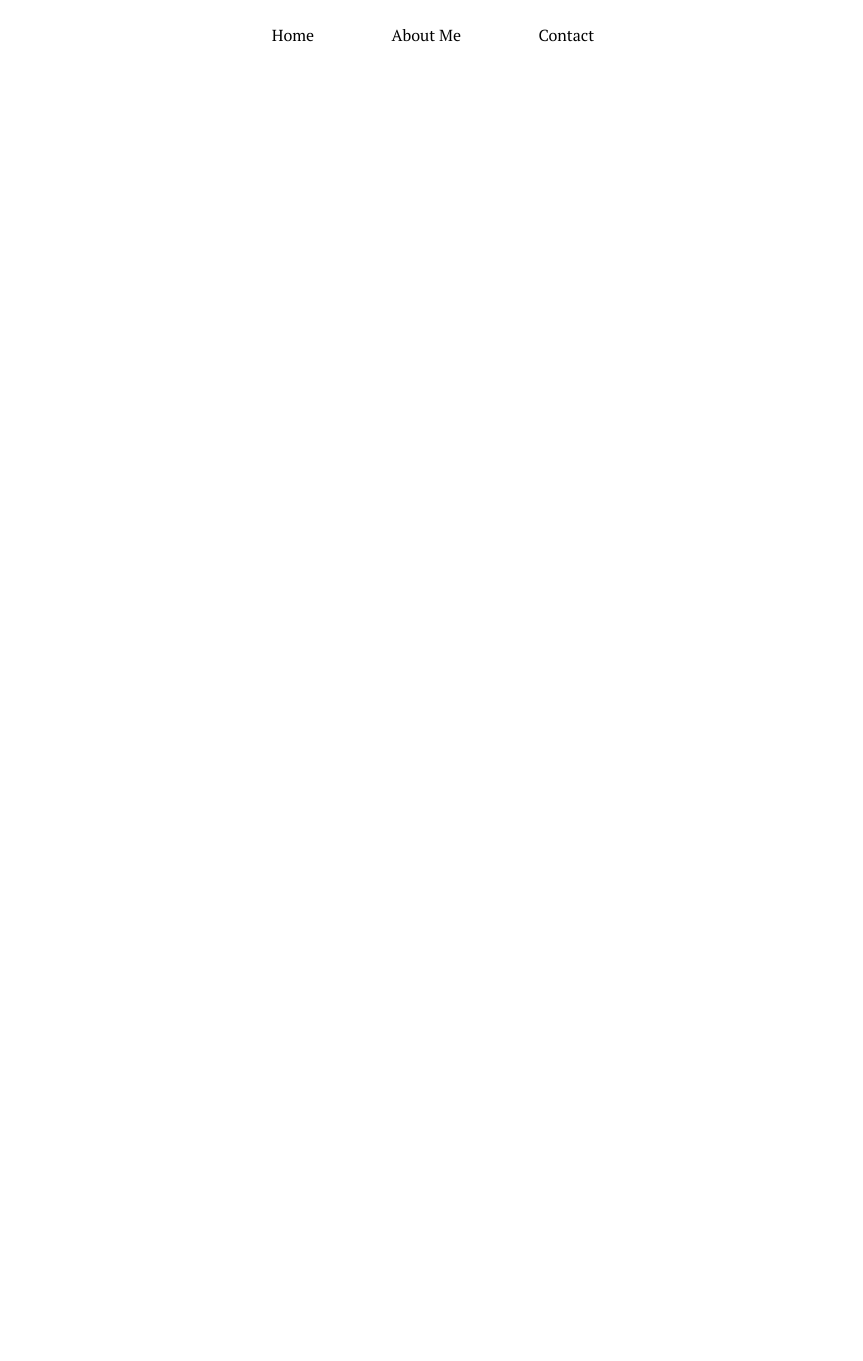
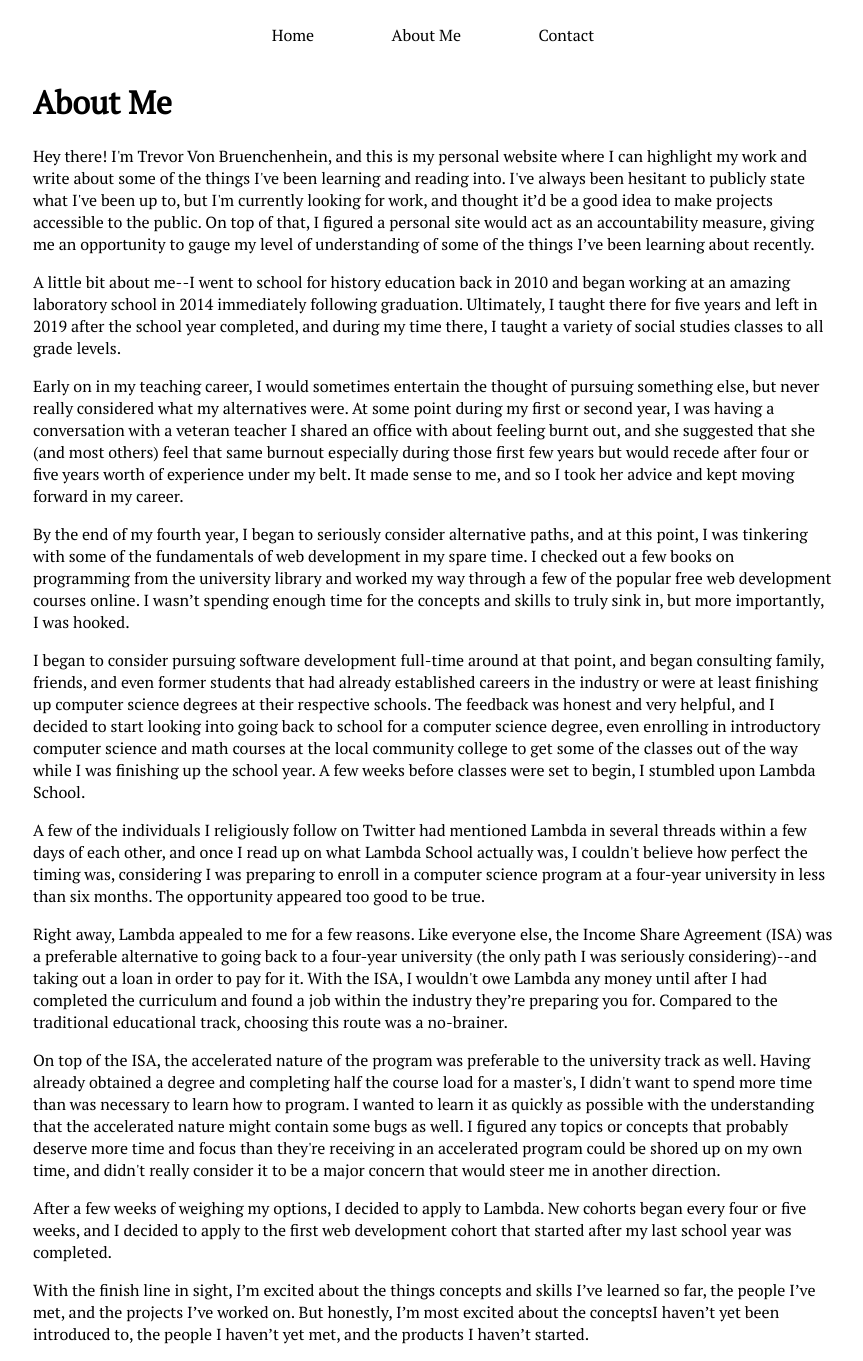
Before and after one commit to tjvonbr/portfolio, a React (Create React App) app: page /aboutme in a window 1280 px wide. Shown: the whole page, without its empty margins (207-1070 px from the left). Before the commit the page ends 800 px from the top, so only its background shows below. Built offline with nearby package versions, Linux system fonts and the light colour scheme.

Commit message:
Added 'About Me' text

```diff
--- a/src/pages/About.js
+++ b/src/pages/About.js
@@ -13,6 +13,30 @@ const About = () => {
       }}
     >
       <Navbar />
+
+      <div>
+        <h1>About Me</h1>
+
+        <p>Hey there!  I'm Trevor Von Bruenchenhein, and this is my personal website where I can highlight my work and write about some of the things I've been learning and reading into.  I've always been hesitant to publicly state what I've been up to, but I'm currently looking for work, and thought it’d be a good idea to make projects accessible to the public.  On top of that, I figured a personal site would act as an accountability measure, giving me an opportunity to gauge my level of understanding of some of the things I’ve been learning about recently.</p>
+
+        <p>A little bit about me--I went to school for history education back in 2010 and began working at an amazing laboratory school in 2014 immediately following graduation.  Ultimately, I taught there for five years and left in 2019 after the school year completed, and during my time there, I taught a variety of social studies classes to all grade levels.</p>
+
+        <p>Early on in my teaching career, I would sometimes entertain the thought of pursuing something else, but never really considered what my alternatives were.  At some point during my first or second year, I was having a conversation with a veteran teacher I shared an office with about feeling burnt out, and she suggested that she (and most others) feel that same burnout especially during those first few years but would recede after four or five years worth of experience under my belt.  It made sense to me, and so I took her advice and kept moving forward in my career.</p>
+
+        <p>By the end of my fourth year, I began to seriously consider alternative paths, and at this point, I was tinkering with some of the fundamentals of web development in my spare time.  I checked out a few books on programming from the university library and worked my way through a few of the popular free web development courses online.  I wasn’t spending enough time for the concepts and skills to truly sink in, but more importantly, I was hooked.</p>
+
+        <p>I began to consider pursuing software development full-time around at that point, and began consulting family, friends, and even former students that had already established careers in the industry or were at least finishing up computer science degrees at their respective schools.  The feedback was honest and very helpful, and I decided to start looking into going back to school for a computer science degree, even enrolling in introductory computer science and math courses at the local community college to get some of the classes out of the way while I was finishing up the school year.  A few weeks before classes were set to begin, I stumbled upon Lambda School.</p>
+
+        <p>A few of the individuals I religiously follow on Twitter had mentioned Lambda in several threads within a few days of each other, and once I read up on what Lambda School actually was, I couldn't believe how perfect the timing was, considering I was preparing to enroll in a computer science program at a four-year university in less than six months.  The opportunity appeared too good to be true.</p>
+
+        <p>Right away, Lambda appealed to me for a few reasons.  Like everyone else, the Income Share Agreement (ISA) was a preferable alternative to going back to a four-year university (the only path I was seriously considering)--and taking out a loan in order to pay for it.  With the ISA, I wouldn't owe Lambda any money until after I had completed the curriculum and found a job within the industry they’re preparing you for.  Compared to the traditional educational track, choosing this route was a no-brainer.</p>
+
+        <p>On top of the ISA, the accelerated nature of the program was preferable to the university track as well.  Having already obtained a degree and completing half the course load for a master's, I didn't want to spend more time than was necessary to learn how to program.  I wanted to learn it as quickly as possible with the understanding that the accelerated nature might contain some bugs as well.  I figured any topics or concepts that probably deserve more time and focus than they're receiving in an accelerated program could be shored up on my own time, and didn't really consider it to be a major concern that would steer me in another direction.</p>
+
+        <p>After a few weeks of weighing my options, I decided to apply to Lambda.  New cohorts began every four or five weeks, and I decided to apply to the first web development cohort that started after my last school year was completed.</p>
+
+        <p>With the finish line in sight, I’m excited about the things concepts and skills I’ve learned so far, the people I’ve met, and the projects I’ve worked on.  But honestly, I’m most excited about the conceptsI haven’t yet been introduced to, the people I haven’t yet met, and the products I haven’t started.</p>
+      </div>
     </div>
   )
 }
```
